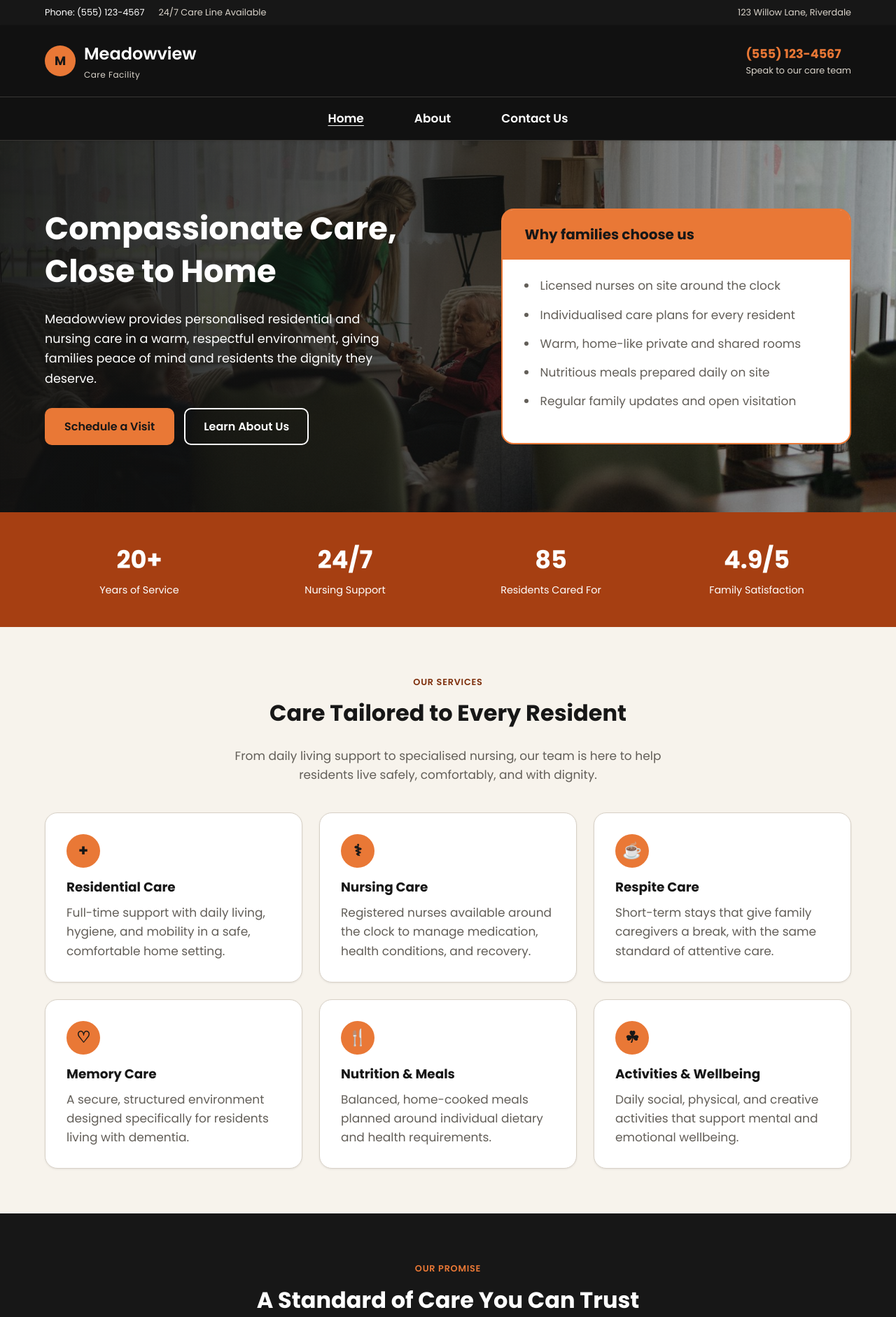
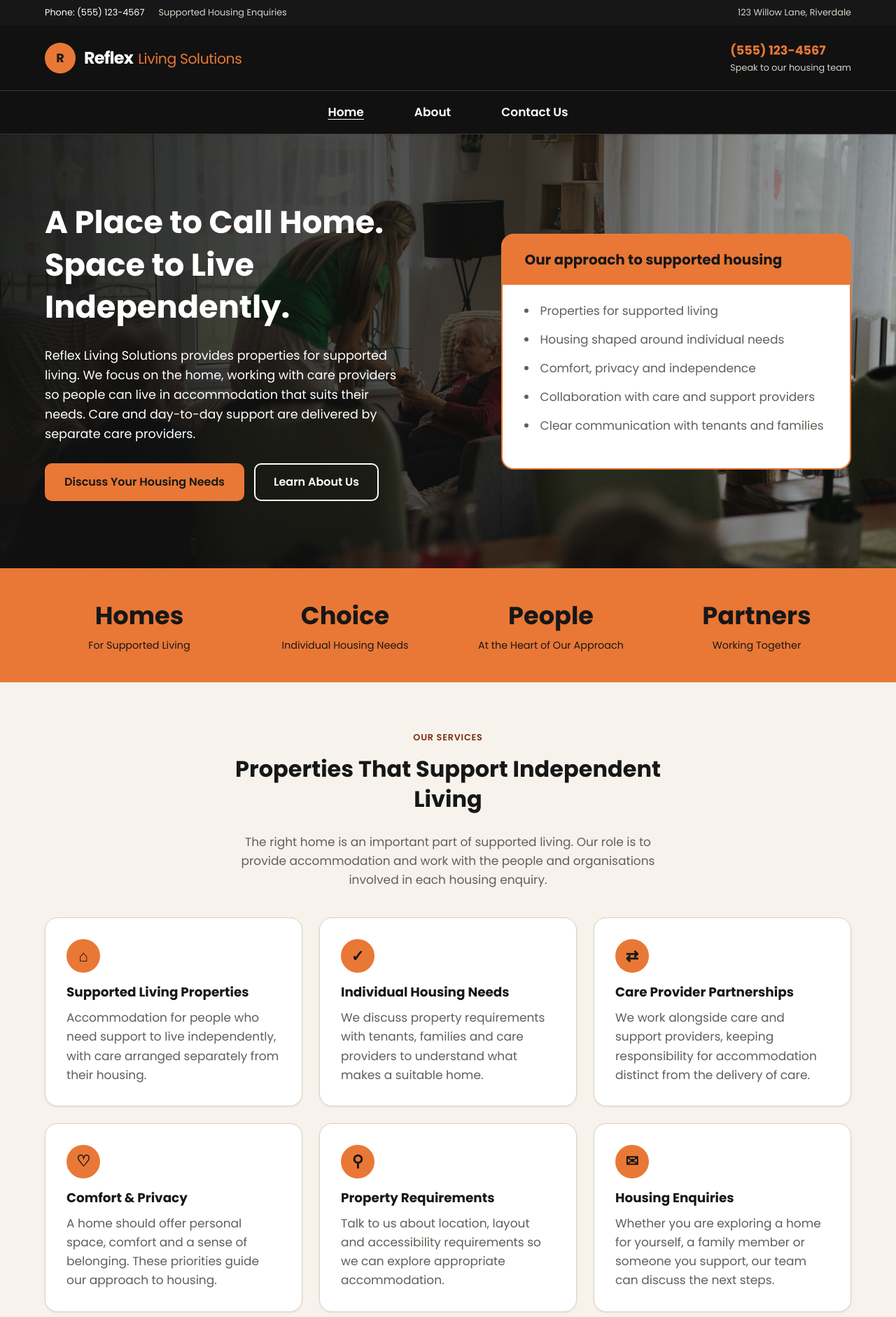
Before and after one commit to d1sycalyca/PDT-proj, a plain HTML site: page website/index.html in a window 1280 px wide. Shown: the top 1882 px of the page at 70% size. Drawn offline with Linux system fonts and the light colour scheme.

Commit message:
Change wording to match reflex name and services

```diff
--- a/website/index.html
+++ b/website/index.html
@@ -3,8 +3,10 @@
 <head>
     <meta charset="UTF-8">
     <meta name="viewport" content="width=device-width, initial-scale=1.0">
-    <title>Meadowview Care Facility | Compassionate Residential Care</title>
-    <meta name="description" content="Meadowview Care Facility provides trusted, compassionate residential and nursing care in a warm, home-like setting.">
+    <title>Reflex Living Solutions | Properties for Supported Living</title>
+    <meta name="description" content="Reflex Living Solutions provides properties for supported living, working with care providers to help people find a home that suits their needs.">
+    <link rel="icon" href="favicon.ico?v=2" sizes="any">
+    <link rel="icon" type="image/png" sizes="32x32" href="images/favicon-32.png?v=2">
     <link rel="stylesheet" href="styles.css">
 </head>
 <body>
@@ -14,7 +16,7 @@
         <div class="container">
             <div class="top-bar__contact">
                 <a href="tel:+15551234567">Phone: (555) 123-4567</a>
-                <span>24/7 Care Line Available</span>
+                <span>Supported Housing Enquiries</span>
             </div>
             <div class="top-bar__address">
                 123 Willow Lane, Riverdale
@@ -25,15 +27,15 @@
     <header class="site-header">
         <div class="container">
             <div class="brand">
-                <div class="brand__mark">M</div>
+                <div class="brand__mark">R</div>
                 <div class="brand__name">
-                    Meadowview
-                    <span>Care Facility</span>
+                    Reflex
+                    <span>Living Solutions</span>
                 </div>
             </div>
             <a class="header-contact" href="tel:+15551234567">
                 (555) 123-4567
-                <span>Speak to our care team</span>
+                <span>Speak to our housing team</span>
             </a>
         </div>
         <nav class="main-nav" aria-label="Primary">
@@ -49,21 +51,21 @@
         <section class="hero">
             <div class="container">
                 <div>
-                    <h1>Compassionate Care, Close to Home</h1>
-                    <p>Meadowview provides personalised residential and nursing care in a warm, respectful environment, giving families peace of mind and residents the dignity they deserve.</p>
+                    <h1>A Place to Call Home. Space to Live Independently.</h1>
+                    <p>Reflex Living Solutions provides properties for supported living. We focus on the home, working with care providers so people can live in accommodation that suits their needs. Care and day-to-day support are delivered by separate care providers.</p>
                     <div class="hero__actions">
-                        <a href="contact.html" class="btn btn-primary">Schedule a Visit</a>
+                        <a href="contact.html" class="btn btn-primary">Discuss Your Housing Needs</a>
                         <a href="about.html" class="btn btn-outline">Learn About Us</a>
                     </div>
                 </div>
                 <div class="hero__panel">
-                    <h3>Why families choose us</h3>
+                    <h3>Our approach to supported housing</h3>
                     <ul>
-                        <li>Licensed nurses on site around the clock</li>
-                        <li>Individualised care plans for every resident</li>
-                        <li>Warm, home-like private and shared rooms</li>
-                        <li>Nutritious meals prepared daily on site</li>
-                        <li>Regular family updates and open visitation</li>
+                        <li>Properties for supported living</li>
+                        <li>Housing shaped around individual needs</li>
+                        <li>Comfort, privacy and independence</li>
+                        <li>Collaboration with care and support providers</li>
+                        <li>Clear communication with tenants and families</li>
                     </ul>
                 </div>
             </div>
@@ -73,20 +75,20 @@
             <div class="container">
                 <div class="grid">
                     <div>
-                        <span class="stat__number">20+</span>
-                        <span class="stat__label">Years of Service</span>
+                        <span class="stat__number">Homes</span>
+                        <span class="stat__label">For Supported Living</span>
                     </div>
                     <div>
-                        <span class="stat__number">24/7</span>
-                        <span class="stat__label">Nursing Support</span>
+                        <span class="stat__number">Choice</span>
+                        <span class="stat__label">Individual Housing Needs</span>
                     </div>
                     <div>
-                        <span class="stat__number">85</span>
-                        <span class="stat__label">Residents Cared For</span>
+                        <span class="stat__number">People</span>
+                        <span class="stat__label">At the Heart of Our Approach</span>
                     </div>
                     <div>
-                        <span class="stat__number">4.9/5</span>
-                        <span class="stat__label">Family Satisfaction</span>
+                        <span class="stat__number">Partners</span>
+                        <span class="stat__label">Working Together</span>
                     </div>
                 </div>
             </div>
@@ -96,39 +98,39 @@
             <div class="container">
                 <div class="section-header">
                     <span class="eyebrow">Our Services</span>
-                    <h2>Care Tailored to Every Resident</h2>
-                    <p>From daily living support to specialised nursing, our team is here to help residents live safely, comfortably, and with dignity.</p>
+                    <h2>Properties That Support Independent Living</h2>
+                    <p>The right home is an important part of supported living. Our role is to provide accommodation and work with the people and organisations involved in each housing enquiry.</p>
                 </div>
                 <div class="grid grid-3">
                     <div class="card">
-                        <div class="card__icon">+</div>
-                        <h3>Residential Care</h3>
-                        <p>Full-time support with daily living, hygiene, and mobility in a safe, comfortable home setting.</p>
+                        <div class="card__icon" aria-hidden="true">&#8962;</div>
+                        <h3>Supported Living Properties</h3>
+                        <p>Accommodation for people who need support to live independently, with care arranged separately from their housing.</p>
                     </div>
                     <div class="card">
-                        <div class="card__icon">&#9877;</div>
-                        <h3>Nursing Care</h3>
-                        <p>Registered nurses available around the clock to manage medication, health conditions, and recovery.</p>
+                        <div class="card__icon" aria-hidden="true">&#10003;</div>
+                        <h3>Individual Housing Needs</h3>
+                        <p>We discuss property requirements with tenants, families and care providers to understand what makes a suitable home.</p>
                     </div>
                     <div class="card">
-                        <div class="card__icon">&#9749;</div>
-                        <h3>Respite Care</h3>
-                        <p>Short-term stays that give family caregivers a break, with the same standard of attentive care.</p>
+                        <div class="card__icon" aria-hidden="true">&#8644;</div>
+                        <h3>Care Provider Partnerships</h3>
+                        <p>We work alongside care and support providers, keeping responsibility for accommodation distinct from the delivery of care.</p>
                     </div>
                     <div class="card">
                         <div class="card__icon">&#9825;</div>
-                        <h3>Memory Care</h3>
-                        <p>A secure, structured environment designed specifically for residents living with dementia.</p>
+                        <h3>Comfort &amp; Privacy</h3>
+                        <p>A home should offer personal space, comfort and a sense of belonging. These priorities guide our approach to housing.</p>
                     </div>
                     <div class="card">
-                        <div class="card__icon">&#127860;</div>
-                        <h3>Nutrition &amp; Meals</h3>
-                        <p>Balanced, home-cooked meals planned around individual dietary and health requirements.</p>
+                        <div class="card__icon" aria-hidden="true">&#9906;</div>
+                        <h3>Property Requirements</h3>
+                        <p>Talk to us about location, layout and accessibility requirements so we can explore appropriate accommodation.</p>
                     </div>
                     <div class="card">
-                        <div class="card__icon">&#9752;</div>
-                        <h3>Activities &amp; Wellbeing</h3>
-                        <p>Daily social, physical, and creative activities that support mental and emotional wellbeing.</p>
+                        <div class="card__icon" aria-hidden="true">&#9993;</div>
+                        <h3>Housing Enquiries</h3>
+                        <p>Whether you are exploring a home for yourself, a family member or someone you support, our team can discuss the next steps.</p>
                     </div>
                 </div>
             </div>
@@ -138,21 +140,21 @@
             <div class="container">
                 <div class="section-header">
                     <span class="eyebrow">Our Promise</span>
-                    <h2>A Standard of Care You Can Trust</h2>
-                    <p>Every member of our team is trained, background-checked, and committed to treating residents like family.</p>
+                    <h2>A Clear Role. A Shared Commitment.</h2>
+                    <p>We focus on providing supported living properties, with respect for the people who call them home.</p>
                 </div>
                 <div class="grid grid-3">
                     <div class="card">
-                        <h3>Qualified Staff</h3>
-                        <p>Our nurses and carers hold recognised qualifications and complete ongoing training every year.</p>
+                        <h3>Housing Focus</h3>
+                        <p>Our role centres on accommodation. Personal care, medication and day-to-day support remain the responsibility of separate care providers.</p>
                     </div>
                     <div class="card">
                         <h3>Transparent Communication</h3>
-                        <p>Families receive regular updates and can reach our care coordinators at any time.</p>
+                        <p>We aim to make housing discussions straightforward, involving tenants, families and care providers where appropriate.</p>
                     </div>
                     <div class="card">
-                        <h3>Safe, Clean Facilities</h3>
-                        <p>Our home meets strict health and safety standards, inspected and maintained year-round.</p>
+                        <h3>Independence &amp; Choice</h3>
+                        <p>We believe people should have a say in where and how they live, with housing that respects their preferences and independence.</p>
                     </div>
                 </div>
             </div>
@@ -161,7 +163,7 @@
         <section class="cta-banner">
             <div class="container">
                 <h2>Ready to Learn More?</h2>
-                <p>Book a tour of Meadowview or speak with our care coordination team today.</p>
+                <p>Speak with Reflex about supported living properties, individual housing requirements or working together as a care provider.</p>
                 <a href="contact.html" class="btn btn-accent">Get in Touch</a>
             </div>
         </section>
@@ -171,8 +173,8 @@
         <div class="container">
             <div class="footer-grid">
                 <div>
-                    <h4>Meadowview Care Facility</h4>
-                    <p>Providing compassionate residential and nursing care for over 20 years.</p>
+                    <h4>Reflex Living Solutions</h4>
+                    <p>Providing properties for supported living, with independence at the heart of our approach.</p>
                 </div>
                 <div>
                     <h4>Navigate</h4>
@@ -185,10 +187,10 @@
                 <div>
                     <h4>Services</h4>
                     <ul>
-                        <li>Residential Care</li>
-                        <li>Nursing Care</li>
-                        <li>Respite Care</li>
-                        <li>Memory Care</li>
+                        <li>Supported Living Properties</li>
+                        <li>Housing Enquiries</li>
+                        <li>Property Requirements</li>
+                        <li>Care Provider Partnerships</li>
                     </ul>
                 </div>
                 <div>
@@ -196,12 +198,12 @@
                     <ul>
                         <li>123 Willow Lane, Riverdale</li>
                         <li><a href="tel:+15551234567">(555) 123-4567</a></li>
-                        <li><a href="mailto:care@meadowview-example.org">care@meadowview-example.org</a></li>
+                        <li><a href="mailto:housing@reflex-example.org">housing@reflex-example.org</a></li>
                     </ul>
                 </div>
             </div>
             <div class="footer-bottom">
-                &copy; 2026 Meadowview Care Facility. All rights reserved.
+                &copy; 2026 Reflex Living Solutions. All rights reserved.
             </div>
         </div>
     </footer>
--- a/website/styles.css
+++ b/website/styles.css
@@ -206,19 +206,22 @@ display: flex;
 }
 
 .brand__name {
-font-family: var(--font-heading);
-  font-size: 1.5rem;
+  display: flex;
+  align-items: baseline;
+  gap: 0.3em;
+  font-family: var(--font-heading);
+  font-size: clamp(1rem, 3.5vw, 1.5rem);
   color: var(--color-text-inverse);
-  font-weight: 600;
+  font-weight: 700;
+  letter-spacing: -0.035em;
+  white-space: nowrap;
 }
 
 .brand__name span {
-  display: block;
-  font-family: var(--font-body);
-  font-size: 0.75rem;
-  font-weight: normal;
-  color: var(--color-text-inverse-muted);
-  letter-spacing: 0.04em;
+  font-size: 0.85em;
+  font-weight: 500;
+  color: var(--color-accent);
+  letter-spacing: -0.02em;
 }
 
 .header-contact {
@@ -514,8 +517,8 @@ background-color: var(--color-surface);
 
 /* ---------- Stats ---------- */
 .stats {
-  background-color: var(--color-primary);
-  color: var(--color-text-inverse);
+  background-color: var(--color-primary-light);
+  color: var(--color-heading);
   padding: 40px 0;
 }
 
@@ -532,7 +535,7 @@ background-color: var(--color-surface);
 }
 
 .stat__label {
-color: var(--color-text-inverse);
+color: var(--color-heading);
   font-size: 0.9rem;
 }
 
```
Also changed, not shown: website/about.html (+43 -53 lines), website/contact.html (+26 -24 lines), website/favicon.ico (added), website/images/favicon-32.png (added), website/images/favicon.jpg (added).
